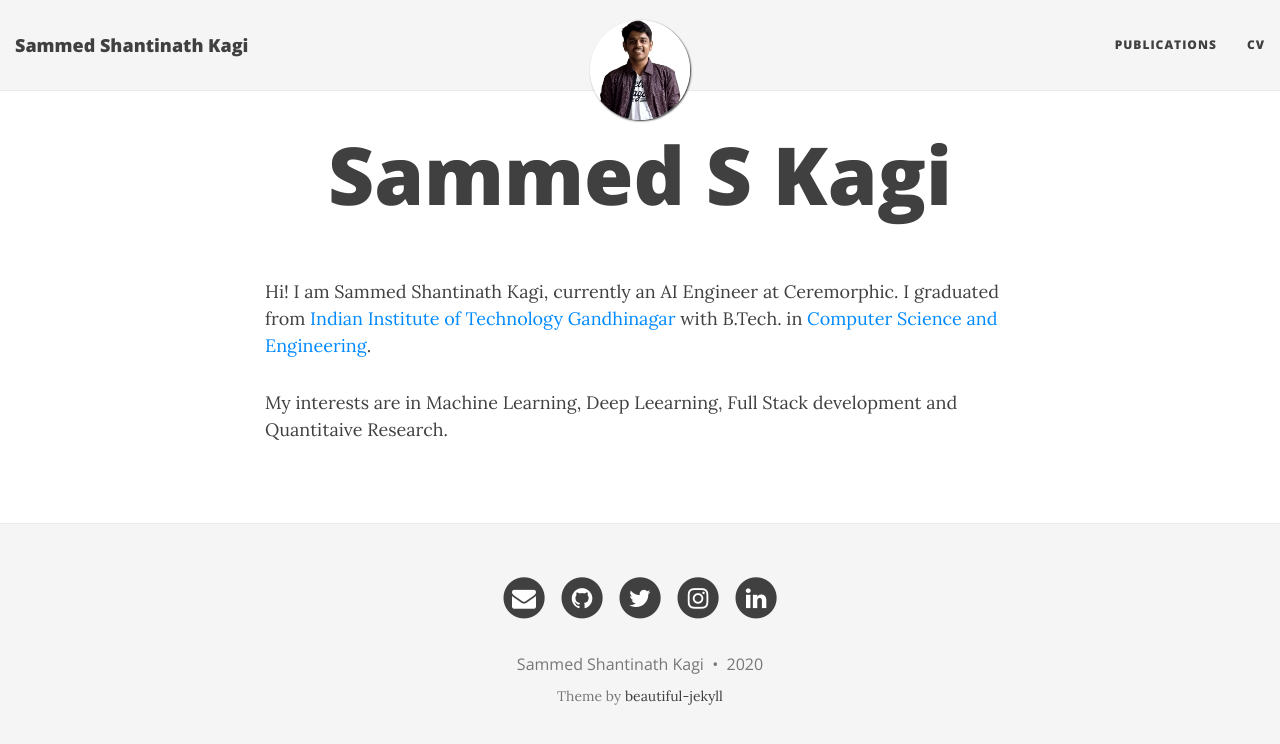
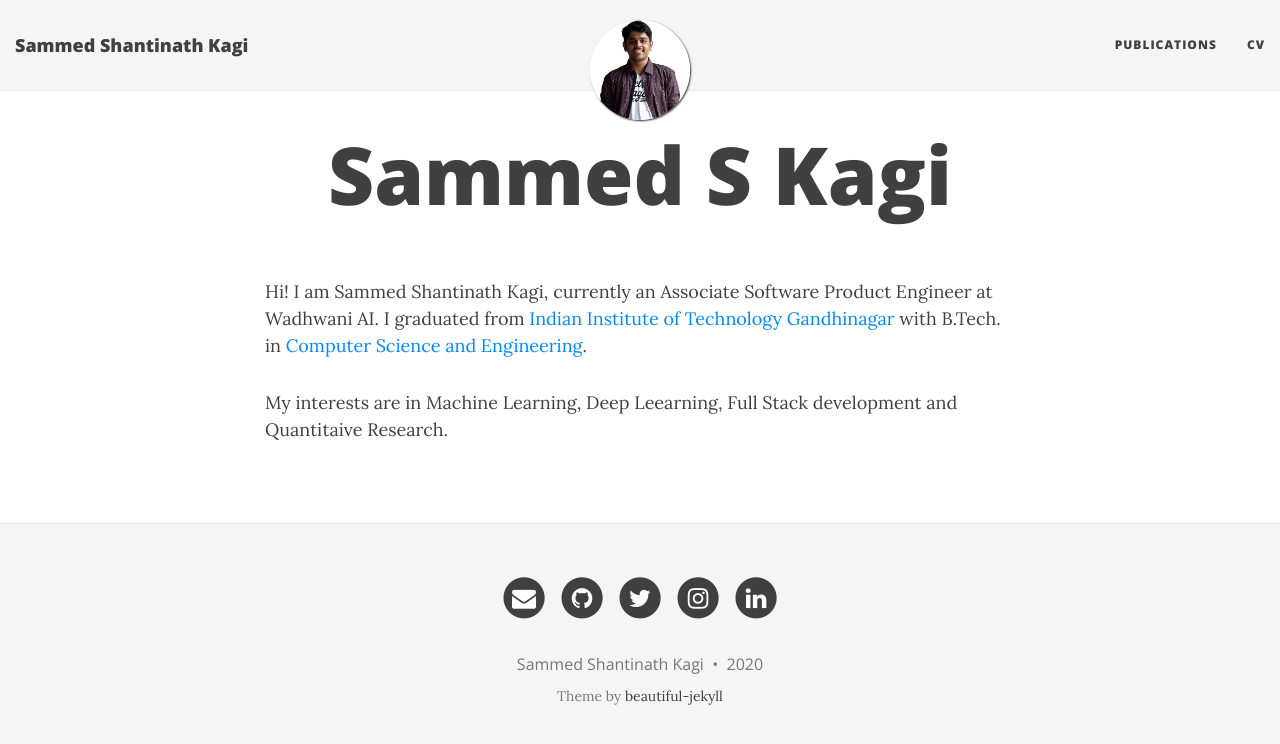
Before and after one commit to Sammed98/Sammed98.github.io, a Jekyll site: the page built from index.html, in a window 1280 px wide. Shown: the top 744 px of the page. Built offline with Jekyll 4.4.1, drawn with Linux system fonts in a browser that asks for light colours; nearby versions of some CDN libraries.

Commit message:
Update index.html

```diff
--- a/index.html
+++ b/index.html
@@ -5,7 +5,7 @@ use-site-title: true
 ---
 
 <p>
-    Hi! I am Sammed Shantinath Kagi, currently an AI Engineer at Ceremorphic.
+    Hi! I am Sammed Shantinath Kagi, currently an Associate Software Product Engineer at Wadhwani AI.
     I graduated from <a href="https://www.iitgn.ac.in/"> Indian Institute of Technology Gandhinagar</a>
     with B.Tech. in <a href="https://cs.iitgn.ac.in/">Computer Science and Engineering</a>.
 
```
